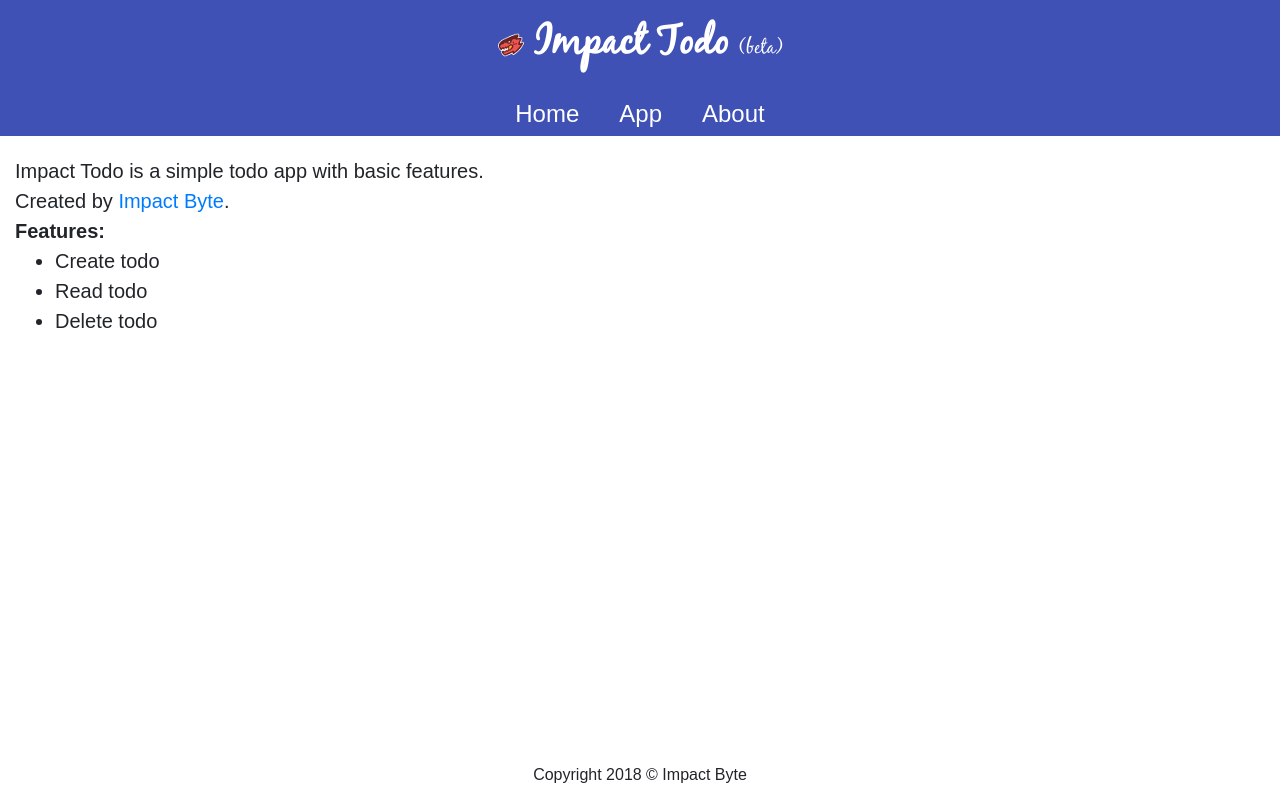
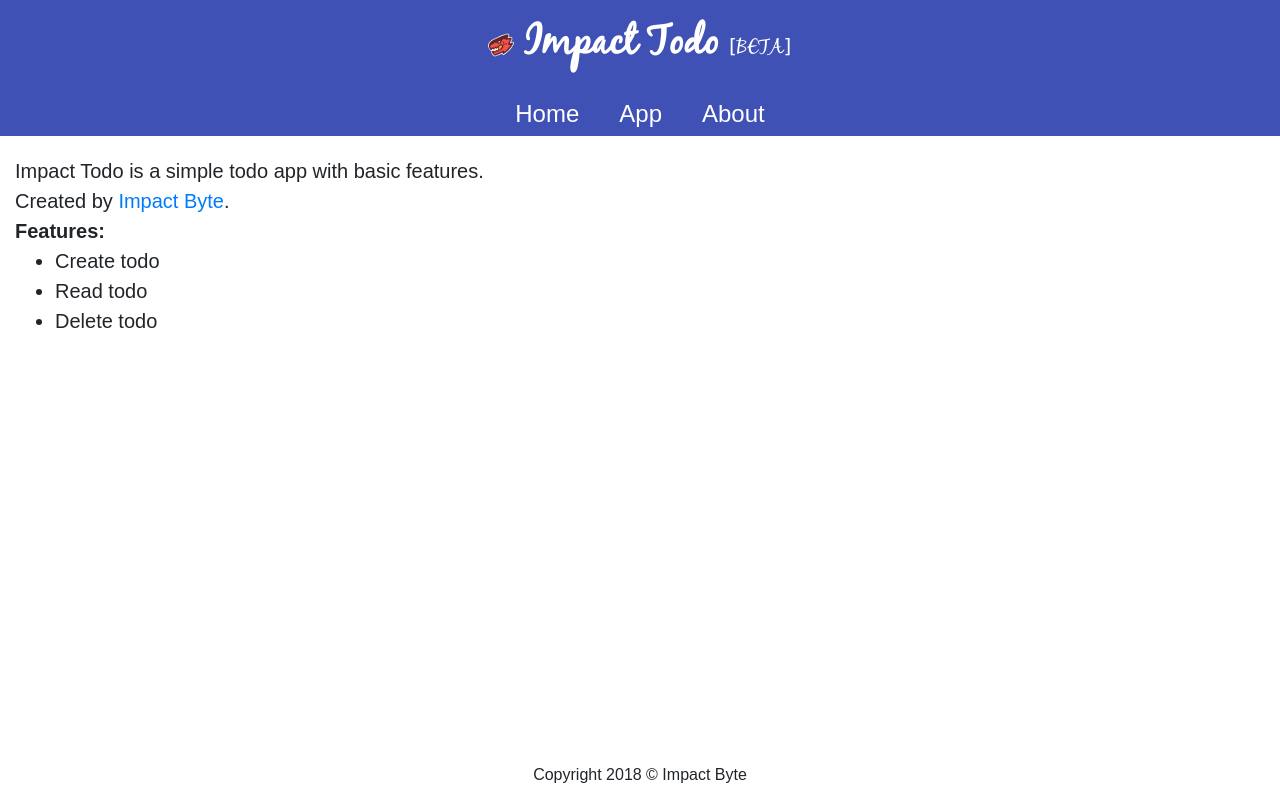
Before and after one commit to impactbyte-learn/impactodo-web, a plain HTML site: page about.html in a window 1280 px wide. Drawn offline with nearby package versions, Linux system fonts and the light colour scheme.

Commit message:
Change BETA text

```diff
--- a/about.html
+++ b/about.html
@@ -16,7 +16,7 @@
       <h1 id="title" class="huge animated tada">
         <img src="./assets/images/logo.png" alt="Logo">
         <span>Impact Todo</span>
-        <span class="small">(beta)</span>
+        <span class="small">[BETA]</span>
       </h1>
     </header>
 
```
Also changed, not shown: app.html (+1 -1 lines), index.html (+1 -1 lines).
